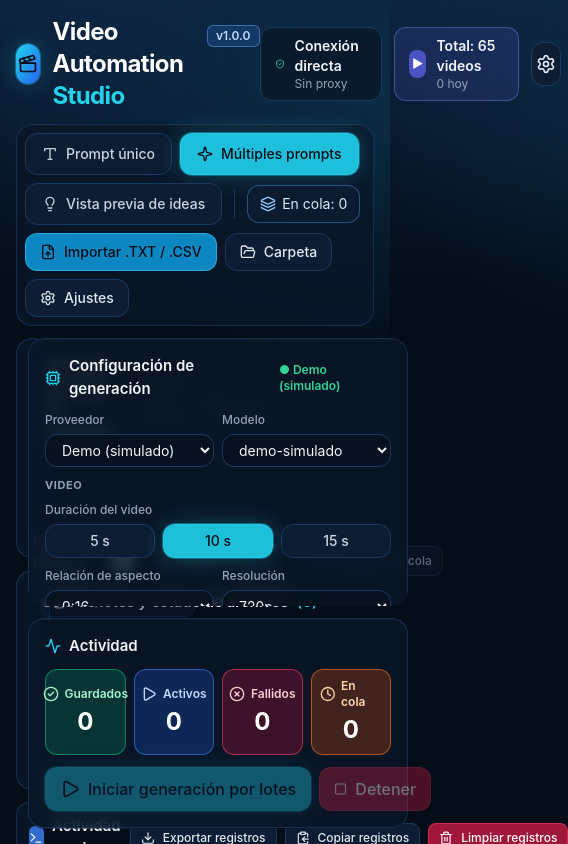
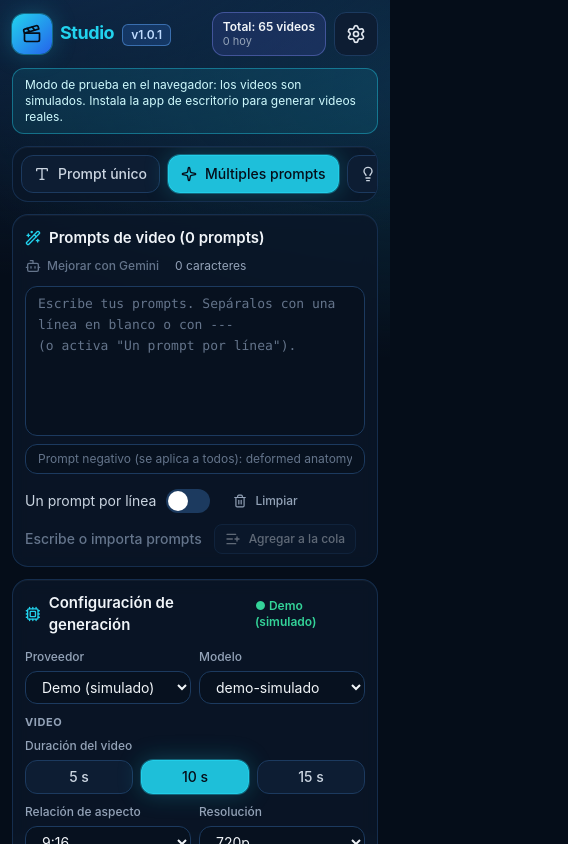
Before and after one commit to chris2001ve/video-automation-studio, a React (Vite) app: page / in a window 390 px wide. Shown: the top 844 px of the page, 568 px wide, since content can reach past the window. Built offline with nearby package versions, Linux system fonts and the light colour scheme.

Commit message:
Diseño adaptable para celular y aviso de modo demo en navegador

```diff
--- a/src/App.tsx
+++ b/src/App.tsx
@@ -123,15 +123,22 @@ export default function App() {
   const queuedCount = state.jobs.filter((j) => ['waiting', 'sending', 'rendering', 'downloading'].includes(j.state)).length;
 
   return (
-    <div className="flex h-full flex-col gap-3 p-4">
+    <div className="flex min-h-full flex-col gap-3 p-3 pb-6 lg:h-full lg:p-4 lg:pb-4">
       <Header t={t} version={boot.version} state={state} onSettings={() => setShowSettings(true)} />
+      {!window.studio && (
+        <div className="rounded-xl border border-accent/40 bg-accent/10 px-3 py-2 text-xs text-cyan-100">
+          {settings.language === 'en'
+            ? 'Test mode in the browser: videos are simulated. Install the desktop app to generate real videos.'
+            : 'Modo de prueba en el navegador: los videos son simulados. Instala la app de escritorio para generar videos reales.'}
+        </div>
+      )}
       {state.serviceIssue && <ServiceBanner t={t} issue={state.serviceIssue} label={boot.providers[state.serviceIssue.provider]} />}
       <ModeBar
         t={t} mode={mode} setMode={setMode} queued={queuedCount}
         onImport={importFile} onFolder={() => api.openOutputFolder()} onSettings={() => setShowSettings(true)}
       />
-      <div className="grid min-h-0 flex-1 grid-cols-[minmax(0,1.45fr)_minmax(380px,1fr)] gap-3">
-        <div className="flex min-h-0 flex-col gap-3">
+      <div className="grid grid-cols-[minmax(0,1fr)] gap-3 lg:min-h-0 lg:flex-1 lg:grid-cols-[minmax(0,1.45fr)_minmax(380px,1fr)]">
+        <div className="contents lg:flex lg:min-h-0 lg:flex-col lg:gap-3">
           <PromptPanel
             t={t} mode={mode} text={text} setText={(v) => { setText(v); }} single={single} setSingle={setSingle}
             prompts={prompts} settings={settings} save={save} enhancing={enhancing} onEnhance={enhance}
@@ -145,8 +152,8 @@ export default function App() {
           <QueueTable t={t} state={state} api={api} providers={boot.providers} />
           <LogConsole t={t} logs={logs} api={api} onClear={() => setLogs([])} notify={notify} />
         </div>
-        <div className="flex min-h-0 flex-col gap-3">
-          <div className="min-h-0 flex-1 overflow-y-auto rounded-2xl">
+        <div className="contents lg:flex lg:min-h-0 lg:flex-col lg:gap-3">
+          <div className="order-2 lg:order-none lg:min-h-0 lg:flex-1 lg:overflow-y-auto lg:rounded-2xl">
           <GenerationSettings
             t={t} settings={settings} save={save} providers={boot.providers} keys={keys}
             promptCount={prompts.length} videosToQueue={videosToQueue} setVideosToQueue={setVideosToQueue}
--- a/src/browserApi.ts
+++ b/src/browserApi.ts
@@ -1,3 +1,4 @@
+declare const __APP_VERSION__: string;
 import { BatchEngine } from '../core/engine';
 import { MockProvider } from '../core/providers/mock';
 import { DEFAULT_SETTINGS, type LogEntry, type Settings } from '../core/types';
@@ -25,7 +26,7 @@ export function createBrowserApi(): StudioApi {
   log('info', 'Vista previa en navegador: se usa el proveedor simulado (sin API real)');
   const ok = async () => {};
   return {
-    init: async () => ({ settings, state: engine.snapshot(false), logs: [...logs], keys: { fal: false, byteplus: false, gemini: false }, secureStorage: false, version: '1.0.0', providers: { fal: 'fal.ai', byteplus: 'BytePlus ModelArk', mock: 'Demo (simulado)' } }),
+    init: async () => ({ settings, state: engine.snapshot(false), logs: [...logs], keys: { fal: false, byteplus: false, gemini: false }, secureStorage: false, version: __APP_VERSION__, providers: { fal: 'fal.ai', byteplus: 'BytePlus ModelArk', mock: 'Demo (simulado)' } }),
     saveSettings: async (p) => { settings = { ...settings, ...p }; engine.pump(); return settings; },
     setKey: async () => ({ fal: false, byteplus: false, gemini: false }),
     testProvider: async () => ({ ok: true, message: 'Modo demo activo' }),
--- a/src/components/ActivityPanel.tsx
+++ b/src/components/ActivityPanel.tsx
@@ -13,13 +13,13 @@ export function ActivityPanel({ t, state, onStart, onPause, onResume, onStop, ca
     else if (j.state !== 'cancelled') c.active++;
   }
   const card = (label: string, n: number, Icon: typeof Play, cls: string) => (
-    <div className={`flex flex-col items-center justify-center rounded-xl border px-2 py-2 ${cls}`}>
-      <div className="flex items-center gap-1.5 text-xs font-semibold"><Icon className="h-4 w-4" /> {label}</div>
-      <div className="mt-1 text-2xl font-bold text-white">{n}</div>
+    <div className={`flex min-w-0 flex-col items-center justify-center rounded-xl border px-1 py-2 sm:px-2 ${cls}`}>
+      <div className="flex max-w-full items-center gap-1 text-[11px] font-semibold sm:gap-1.5 sm:text-xs"><Icon className="hidden h-4 w-4 shrink-0 sm:block" /> <span className="truncate">{label}</span></div>
+      <div className="mt-1 text-xl font-bold text-white sm:text-2xl">{n}</div>
     </div>
   );
   return (
-    <section className="panel p-4">
+    <section className="panel order-3 p-3 sm:p-4 lg:order-none">
       <h2 className="panel-title mb-3"><Activity className="h-4 w-4 text-accent" /> {t('activity')}</h2>
       <div className="grid grid-cols-4 gap-2">
         {card(t('saved'), c.saved, CheckCircle2, 'border-emerald-500/60 bg-emerald-600/25 text-emerald-200')}
@@ -29,7 +29,7 @@ export function ActivityPanel({ t, state, onStart, onPause, onResume, onStop, ca
       </div>
       <div className="mt-3 flex gap-2">
         {!state.running && (
-          <button className="btn btn-accent h-11 flex-1 text-base" onClick={onStart} disabled={!canStart}><Play className="h-5 w-5" /> {t('start')}</button>
+          <button className="btn btn-accent h-11 min-w-0 flex-1 text-base" onClick={onStart} disabled={!canStart}><Play className="h-5 w-5" /> <span className="truncate">{t('start')}</span></button>
         )}
         {state.running && !state.paused && (
           <button className="btn h-11 flex-1 text-base" onClick={onPause}><Pause className="h-5 w-5" /> {t('pause')}</button>
@@ -37,7 +37,7 @@ export function ActivityPanel({ t, state, onStart, onPause, onResume, onStop, ca
         {state.running && state.paused && (
           <button className="btn btn-accent h-11 flex-1 text-base" onClick={onResume}><Play className="h-5 w-5" /> {t('resume')}</button>
         )}
-        <button className="btn btn-danger h-11 w-28 text-base" onClick={onStop} disabled={!state.running}><Square className="h-4 w-4" /> {t('stop')}</button>
+        <button className="btn btn-danger h-11 shrink-0 px-4 text-base sm:w-28" onClick={onStop} disabled={!state.running}><Square className="h-4 w-4" /> {t('stop')}</button>
       </div>
     </section>
   );
--- a/src/components/GenerationSettings.tsx
+++ b/src/components/GenerationSettings.tsx
@@ -20,7 +20,7 @@ export function GenerationSettings({ t, settings, save, providers, keys, promptC
   const ready = pv === 'mock' || keys[pv as KeyName];
 
   return (
-    <section className="panel p-4">
+    <section className="panel p-3 sm:p-4">
       <div className="mb-3 flex items-center justify-between">
         <h2 className="panel-title"><Cpu className="h-4 w-4 text-accent" /> {t('genSettings')}</h2>
         <span className={`text-xs font-semibold ${ready ? 'text-emerald-400' : 'text-amber-300'}`}>● {providers[pv]}</span>
--- a/src/components/Header.tsx
+++ b/src/components/Header.tsx
@@ -7,29 +7,29 @@ export function Header({ t, version, state, onSettings }: { t: T; version: strin
   const today = state.stats.byDay[dayKey(Date.now())] ?? 0;
   const proxy = state.connection.proxy;
   return (
-    <header className="flex items-center justify-between">
-      <div className="flex items-center gap-3">
-        <div className="flex h-10 w-10 items-center justify-center rounded-xl bg-gradient-to-br from-accent to-blue-600 shadow-glow">
+    <header className="flex items-center justify-between gap-2">
+      <div className="flex min-w-0 items-center gap-2 sm:gap-3">
+        <div className="flex h-10 w-10 shrink-0 items-center justify-center rounded-xl bg-gradient-to-br from-accent to-blue-600 shadow-glow">
           <Clapperboard className="h-5 w-5 text-ink-950" />
         </div>
         <div className="flex items-baseline gap-2">
-          <h1 className="text-2xl font-bold tracking-tight text-white">Video Automation <span className="text-accent">Studio</span></h1>
+          <h1 className="text-lg font-bold leading-tight tracking-tight text-white sm:text-2xl"><span className="hidden sm:inline">Video Automation </span><span className="text-accent">Studio</span></h1>
           <span className="rounded-md border border-blue-400/50 bg-blue-500/20 px-2 py-0.5 text-xs font-semibold text-blue-200">v{version}</span>
         </div>
       </div>
-      <div className="flex items-center gap-3">
-        <div className="flex items-center gap-2.5 rounded-xl border border-ink-600 bg-ink-850/80 px-3.5 py-2">
+      <div className="flex items-center gap-2 sm:gap-3">
+        <div className="hidden items-center gap-2.5 rounded-xl border border-ink-600 sm:flex bg-ink-850/80 px-3.5 py-2">
           {proxy ? <Globe className="h-4 w-4 text-amber-300" /> : <ShieldCheck className="h-4 w-4 text-emerald-400" />}
           <div className="leading-tight">
             <div className="text-sm font-semibold text-slate-100">{proxy ? t('proxy') : t('direct')}</div>
             <div className="text-xs text-slate-400">{proxy ? t('proxySub') : t('directSub')}</div>
           </div>
         </div>
-        <div className="flex items-center gap-2.5 rounded-xl border border-indigo-400/40 bg-indigo-500/15 px-3.5 py-2">
-          <div className="flex h-7 w-7 items-center justify-center rounded-lg bg-indigo-500/70 text-xs font-bold text-white">▶</div>
+        <div className="flex items-center gap-2 rounded-xl border border-indigo-400/40 bg-indigo-500/15 px-2.5 py-1.5 sm:gap-2.5 sm:px-3.5 sm:py-2">
+          <div className="hidden h-7 w-7 items-center sm:flex justify-center rounded-lg bg-indigo-500/70 text-xs font-bold text-white">▶</div>
           <div className="leading-tight">
-            <div className="text-sm font-semibold text-slate-100">{t('allTime', { n: state.stats.allTime })}</div>
-            <div className="text-xs text-slate-400">{t('today', { n: today })}</div>
+            <div className="whitespace-nowrap text-xs font-semibold text-slate-100 sm:text-sm">{t('allTime', { n: state.stats.allTime })}</div>
+            <div className="whitespace-nowrap text-[11px] text-slate-400 sm:text-xs">{t('today', { n: today })}</div>
           </div>
         </div>
         <button className="btn h-11 w-11 p-0" onClick={onSettings} title={t('settings')}><Cog className="h-5 w-5" /></button>
--- a/src/components/LogConsole.tsx
+++ b/src/components/LogConsole.tsx
@@ -16,13 +16,13 @@ export function LogConsole({ t, logs, api, onClear, notify }: { t: T; logs: LogE
   }, [logs]);
   const text = () => logs.map(line).join('\n');
   return (
-    <section className="panel flex h-48 shrink-0 flex-col p-3">
-      <div className="mb-2 flex items-center justify-between">
+    <section className="panel order-5 flex h-56 shrink-0 flex-col p-3 lg:order-none lg:h-48">
+      <div className="mb-2 flex items-center justify-between gap-2">
         <h2 className="panel-title"><span className="flex h-6 w-6 items-center justify-center rounded-md bg-blue-500/80"><Terminal className="h-3.5 w-3.5 text-white" /></span> {t('liveActivity')}</h2>
         <div className="flex gap-2">
-          <button className="btn btn-sm" onClick={() => api.exportLogs(text())}><Download className="h-3.5 w-3.5" /> {t('exportLogs')}</button>
-          <button className="btn btn-sm" onClick={async () => { await navigator.clipboard.writeText(text()); notify(t('copied')); }}><ClipboardCopy className="h-3.5 w-3.5" /> {t('copyLogs')}</button>
-          <button className="btn btn-sm border-rose-500/60 bg-rose-600/70 text-white hover:bg-rose-500" onClick={async () => { await api.clearLogs(); onClear(); }}><Trash2 className="h-3.5 w-3.5" /> {t('clearLogs')}</button>
+          <button className="btn btn-sm" title={t('exportLogs')} onClick={() => api.exportLogs(text())}><Download className="h-3.5 w-3.5" /> <span className="hidden sm:inline">{t('exportLogs')}</span></button>
+          <button className="btn btn-sm" title={t('copyLogs')} onClick={async () => { await navigator.clipboard.writeText(text()); notify(t('copied')); }}><ClipboardCopy className="h-3.5 w-3.5" /> <span className="hidden sm:inline">{t('copyLogs')}</span></button>
+          <button title={t('clearLogs')} className="btn btn-sm border-rose-500/60 bg-rose-600/70 text-white hover:bg-rose-500" onClick={async () => { await api.clearLogs(); onClear(); }}><Trash2 className="h-3.5 w-3.5" /> <span className="hidden sm:inline">{t('clearLogs')}</span></button>
         </div>
       </div>
       <div ref={ref} className="min-h-0 flex-1 overflow-y-auto rounded-lg border border-ink-700 bg-ink-950/80 px-3 py-2 font-mono text-[12px] leading-5">
--- a/src/components/ModeBar.tsx
+++ b/src/components/ModeBar.tsx
@@ -7,17 +7,17 @@ export function ModeBar({ t, mode, setMode, queued, onImport, onFolder, onSettin
   t: T; mode: Mode; setMode: (m: Mode) => void; queued: number; onImport: () => void; onFolder: () => void; onSettings: () => void;
 }) {
   const tab = (m: Mode, label: string, Icon: typeof Type) => (
-    <button className={`seg flex items-center gap-2 px-4 py-2.5 ${mode === m ? 'seg-on' : ''}`} onClick={() => setMode(m)}>
+    <button className={`seg flex shrink-0 items-center gap-2 whitespace-nowrap px-3 py-2 sm:px-4 sm:py-2.5 ${mode === m ? 'seg-on' : ''}`} onClick={() => setMode(m)}>
       <Icon className="h-4 w-4" /> {label}
     </button>
   );
   return (
-    <div className="panel flex flex-wrap items-center gap-2 p-2">
+    <div className="panel flex items-center gap-2 overflow-x-auto p-2 lg:flex-wrap">
       {tab('single', t('modeSingle'), Type)}
       {tab('multi', t('modeMulti'), Sparkle)}
       {tab('preview', t('modePreview'), Lightbulb)}
       <div className="mx-1 h-7 w-px bg-ink-600" />
-      <div className="chip border-blue-400/40 text-blue-100"><Layers className="h-4 w-4 text-blue-300" /> {t('queuedChip', { n: queued })}</div>
+      <div className="chip shrink-0 whitespace-nowrap border-blue-400/40 text-blue-100"><Layers className="h-4 w-4 text-blue-300" /> {t('queuedChip', { n: queued })}</div>
       <button className="btn border-sky-400/60 bg-sky-500/80 text-ink-950 hover:bg-sky-400" onClick={onImport}><FileUp className="h-4 w-4" /> {t('import')}</button>
       <button className="btn" onClick={onFolder}><FolderOpen className="h-4 w-4" /> {t('folder')}</button>
       <button className="btn" onClick={onSettings}><Settings className="h-4 w-4" /> {t('settings')}</button>
--- a/src/components/PromptPanel.tsx
+++ b/src/components/PromptPanel.tsx
@@ -13,8 +13,8 @@ export function PromptPanel(p: Props) {
   const { t, mode, settings } = p;
   const chars = mode === 'single' ? p.single.length : p.text.length;
   return (
-    <section className="panel flex min-h-[220px] flex-1 flex-col p-4">
-      <div className="mb-3 flex items-center justify-between">
+    <section className="panel order-1 flex min-h-[340px] flex-col p-3 sm:p-4 lg:order-none lg:min-h-[220px] lg:flex-1">
+      <div className="mb-3 flex flex-wrap items-center justify-between gap-2">
         <h2 className="panel-title"><Wand2 className="h-4 w-4 text-accent" />
           {mode === 'single' ? t('promptTitle') : t('promptsTitle', { n: p.prompts.length })}
         </h2>
@@ -47,7 +47,7 @@ export function PromptPanel(p: Props) {
         </div>
       ) : (
         <textarea
-          className="input min-h-0 flex-1 resize-none font-mono text-[13px] leading-relaxed"
+          className="input min-h-[150px] flex-1 resize-none lg:min-h-0 font-mono text-[13px] leading-relaxed"
           value={mode === 'single' ? p.single : p.text}
           onChange={(e) => (mode === 'single' ? p.setSingle(e.target.value) : p.setText(e.target.value))}
           placeholder={mode === 'single' ? t('placeholderSingle') : t('placeholderMulti')}
@@ -63,7 +63,7 @@ export function PromptPanel(p: Props) {
         title={t('negative')}
       />
 
-      <div className="mt-3 flex items-center justify-between">
+      <div className="mt-3 flex flex-wrap items-center justify-between gap-2">
         <div className="flex items-center gap-3">
           {mode !== 'single' && (
             <label className="flex cursor-pointer items-center gap-2.5 text-sm text-slate-300">
--- a/src/components/QueueTable.tsx
+++ b/src/components/QueueTable.tsx
@@ -31,18 +31,50 @@ export function QueueTable({ t, state, api, providers }: { t: T; state: EngineSt
   const total = jobs.filter((j) => j.state !== 'cancelled').length;
 
   return (
-    <section className="panel flex min-h-[220px] flex-[1.25] flex-col p-4">
+    <section className="panel order-4 flex min-h-[220px] flex-col p-3 sm:p-4 lg:order-none lg:flex-[1.25]">
       <div className="mb-3 flex items-center justify-between gap-2">
         <div className="min-w-0">
-          <h2 className="panel-title whitespace-nowrap"><ListOrdered className="h-4 w-4 text-accent" /> {t('queueTitle')} <span className="text-accent">({jobs.length})</span></h2>
+          <h2 className="panel-title sm:whitespace-nowrap"><ListOrdered className="h-4 w-4 text-accent" /> {t('queueTitle')} <span className="text-accent">({jobs.length})</span></h2>
           {total > 0 && <div className="mt-0.5 truncate pl-6 text-xs text-accent/90">● {t('queueSummary', { a: c.active, t: total, s: c.saved, p: c.pending })}</div>}
         </div>
         <div className="flex shrink-0 items-center gap-2">
           {c.failed > 0 && <button className="btn btn-sm" onClick={() => api.retryFailed()}><RotateCcw className="h-3.5 w-3.5" /> {t('retryFailed')}</button>}
-          <button className="btn btn-sm" onClick={() => api.clearFinished()} disabled={!jobs.length}><Trash2 className="h-3.5 w-3.5" /> {t('clearFinished')}</button>
+          <button className="btn btn-sm" onClick={() => api.clearFinished()} disabled={!jobs.length} title={t('clearFinished')}><Trash2 className="h-3.5 w-3.5" /> <span className="hidden sm:inline">{t('clearFinished')}</span></button>
         </div>
       </div>
-      <div className="min-h-0 flex-1 overflow-auto rounded-xl border border-ink-700">
+      <div className="space-y-2 lg:hidden">
+        {jobs.length === 0 && <p className="py-8 text-center text-sm text-slate-500">{t('emptyQueue')}</p>}
+        {jobs.map((j) => {
+          const busy = ['sending', 'rendering', 'downloading'].includes(j.state);
+          return (
+            <div key={j.id} className="rounded-xl border border-ink-700 bg-ink-900/60 p-3">
+              <div className="mb-1.5 flex items-center justify-between gap-2">
+                <span className={`text-sm font-semibold ${STATE_STYLE[j.state]}`}>{t(`st_${j.state}` as TKey)}</span>
+                <span className="font-mono text-xs text-slate-500">#{j.index}{j.variant > 1 ? `.${j.variant}` : ''} · {j.params.durationSec}s · {j.params.aspectRatio}</span>
+              </div>
+              <p className="line-clamp-2 text-sm text-slate-200">{j.prompt}</p>
+              {busy && (
+                <div className="mt-2">
+                  <div className="mb-1 flex justify-between text-[11px] text-slate-400"><span>{j.progress !== undefined ? `${j.progress}%` : ''}</span><span className="font-mono">{elapsed(j, now)}</span></div>
+                  <div className="h-1.5 overflow-hidden rounded-full bg-ink-700">
+                    <div className={`h-full rounded-full bg-gradient-to-r from-accent to-blue-500 ${j.progress === undefined ? 'w-1/3 animate-pulse' : ''}`} style={j.progress !== undefined ? { width: `${j.progress}%` } : undefined} />
+                  </div>
+                </div>
+              )}
+              {j.state === 'saved' && j.outputPath && <p className="mt-1.5 truncate text-xs text-emerald-300">{j.outputPath.split(/[\\/]/).pop()}</p>}
+              {!busy && j.error && <p className="mt-1.5 line-clamp-2 text-xs text-rose-300/90">{j.error}</p>}
+              <div className="mt-2 flex justify-end gap-1">
+                {(j.state === 'error' || j.state === 'review' || j.state === 'cancelled') && <IconBtn title={t('retry')} onClick={() => api.retry(j.id)}><RotateCcw /></IconBtn>}
+                <IconBtn title={t('duplicate')} onClick={() => api.duplicate(j.id)}><Copy /></IconBtn>
+                {busy || j.state === 'waiting'
+                  ? <IconBtn title={t('cancel')} onClick={() => api.cancel(j.id)} danger><X /></IconBtn>
+                  : <IconBtn title={t('remove')} onClick={() => api.remove(j.id)} danger><Trash2 /></IconBtn>}
+              </div>
+            </div>
+          );
+        })}
+      </div>
+      <div className="hidden min-h-0 flex-1 overflow-auto rounded-xl border border-ink-700 lg:block">
         <table className="w-full table-fixed text-left text-[13px]">
           <thead className="sticky top-0 z-10 bg-ink-800 text-xs text-slate-400">
             <tr>
@@ -123,7 +155,7 @@ export function QueueTable({ t, state, api, providers }: { t: T; state: EngineSt
 
 function IconBtn({ children, title, onClick, danger }: { children: React.ReactElement<{ className?: string }>; title: string; onClick: () => void; danger?: boolean }) {
   return (
-    <button title={title} onClick={onClick} className={`rounded-md p-1.5 text-slate-400 transition hover:bg-ink-700 ${danger ? 'hover:text-rose-400' : 'hover:text-accent'}`}>
+    <button title={title} onClick={onClick} className={`rounded-md p-2 text-slate-400 lg:p-1.5 transition hover:bg-ink-700 ${danger ? 'hover:text-rose-400' : 'hover:text-accent'}`}>
       <span className="block h-3.5 w-3.5 [&>svg]:h-3.5 [&>svg]:w-3.5">{children}</span>
     </button>
   );
--- a/vite.config.ts
+++ b/vite.config.ts
@@ -1,9 +1,13 @@
 import react from '@vitejs/plugin-react';
 import { defineConfig } from 'vite';
+import { readFileSync } from 'node:fs';
+
+const pkg = JSON.parse(readFileSync(new URL('./package.json', import.meta.url), 'utf8'));
 
 export default defineConfig({
   base: './',
   plugins: [react()],
+  define: { __APP_VERSION__: JSON.stringify(pkg.version) },
   build: { outDir: 'dist', emptyOutDir: true },
   server: { port: 5173, strictPort: false },
 });
```
Also changed, not shown: src/components/SettingsModal.tsx (+7 -7 lines).
